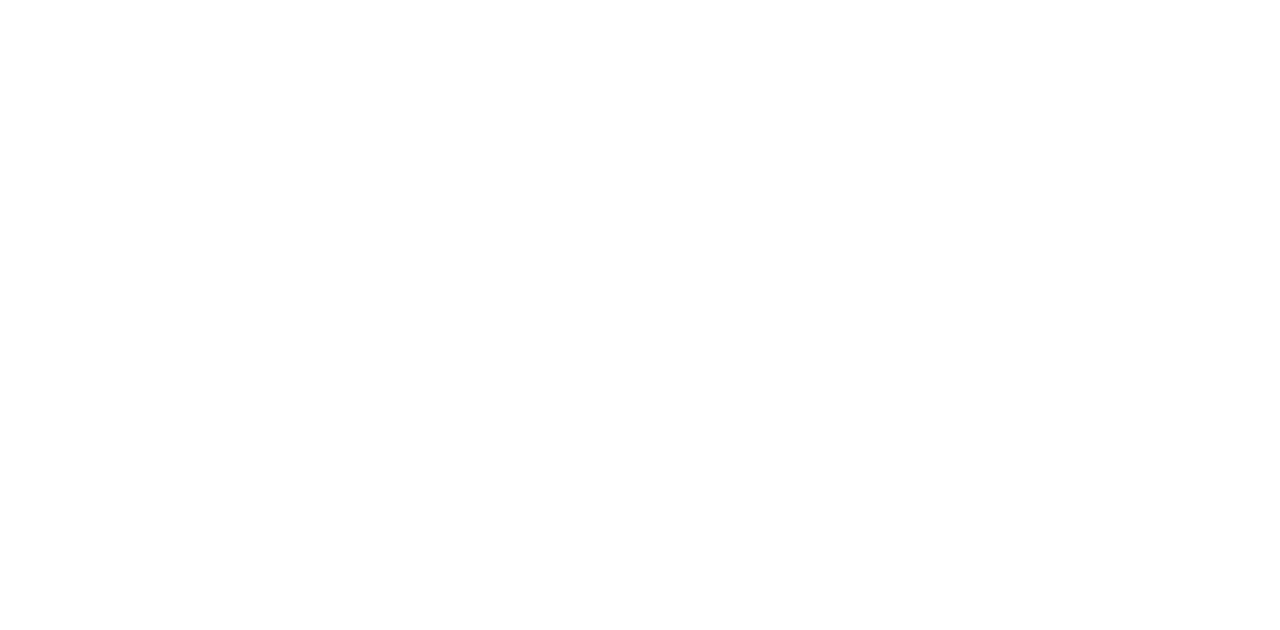
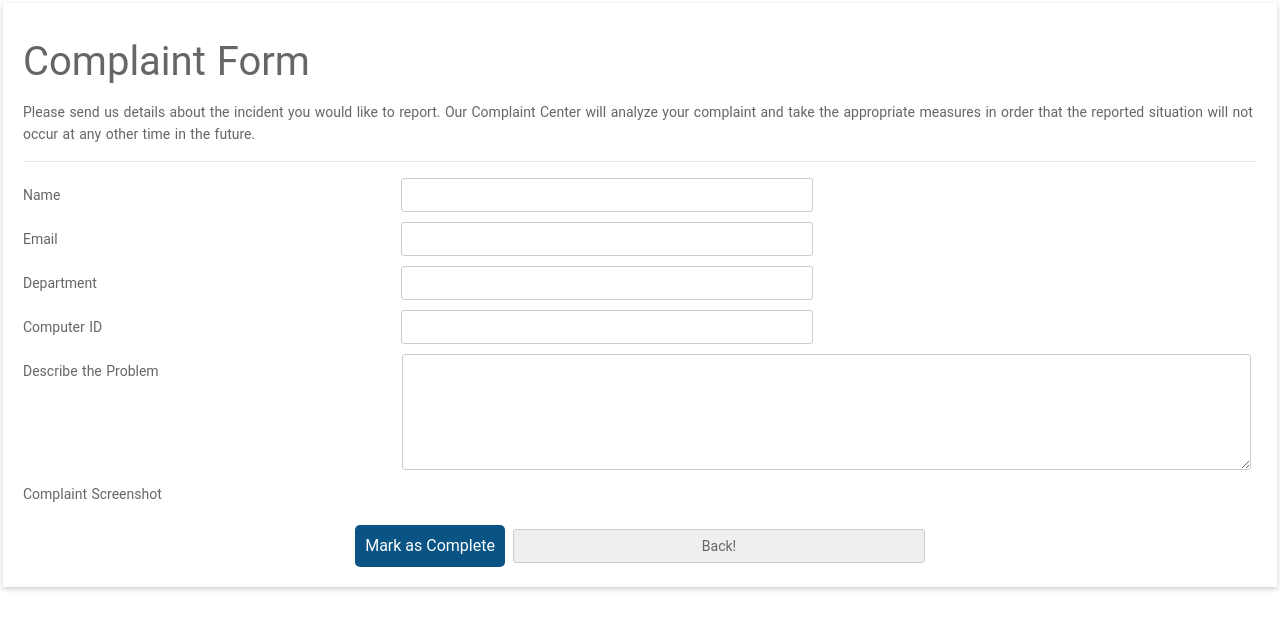
Before and after one commit to Polaf05/e-ticketweb, a Nuxt app: page /viewRequest in a window 1280 px wide. Before the commit this address had no page. Shown: the top 630 px of the page. Built offline with nearby package versions, Linux system fonts and the light colour scheme; no server answers; the database is empty.

Commit message:
admin half done

```diff
--- a/package.json
+++ b/package.json
@@ -13,7 +13,8 @@
     "bootstrap-vue": "^2.21.2",
     "core-js": "^3.9.1",
     "firebase": "^8.3.2",
-    "nuxt": "^2.15.3"
+    "nuxt": "^2.15.3",
+    "vuex": "^3.6.2"
   },
   "devDependencies": {
     "eslint-config-prettier": "^8.1.0",
--- /dev/null
+++ b/pages/admin.vue
@@ -0,0 +1,93 @@
+<template>
+    <div>
+        <div v-if="tab == 0">
+            <h2>Request</h2>
+            <no-ssr>
+            <table id="customers">
+                <tr>
+                    <th>Ticket ID</th>
+                    <th>Name</th>
+                    <th>Email</th>
+                    <th>Department</th>
+                    <th>Computer ID</th>
+                    <th>Others...</th>
+                </tr>
+
+                <tr v-for="(req,index) in request" :key="index">
+                    <td>{{req.ticketId}}</td>
+                    <td>{{req.name}}</td>
+                    <td>{{req.email}}</td>
+                    <td>{{req.department}}</td>
+                    <td>{{req.computerId}}</td>
+                    <td><button @click="details(req.ticketId)">See Full Details...</button></td>
+                </tr>
+
+            </table>
+            </no-ssr>
+        </div>
+        <div>
+            <ViewReq v-bind:ticketId = "ticket" v-if="tab == 1"/>
+        </div>
+    </div>
+</template>
+
+<script>
+import firebase from "firebase/app";
+import "firebase/firestore";
+import ViewReq from "./viewRequest";
+
+export default {
+    components: {
+        ViewReq
+    },
+    methods:{
+        details(id){
+            this.ticket = id;
+            this.tab = 1;
+
+        }
+    },
+    data(){
+        return{
+            request:[],
+            ticket:"",
+            tab:0
+
+        }
+    },
+    mounted(){
+        firebase.firestore().collection("request").get().then((querySnapshot) => {
+            querySnapshot.forEach((docs) => {
+                this.request = [...this.request, docs.data()];
+            });
+        });
+
+    },
+
+}
+</script>
+
+<style scoped>
+#customers {
+  font-family: Arial, Helvetica, sans-serif;
+  border-collapse: collapse;
+  width: 100%;
+}
+
+#customers td, #customers th {
+  border: 1px solid #ddd;
+  padding: 8px;
+}
+
+#customers tr:nth-child(even){background-color: #f2f2f2;}
+
+#customers tr:hover {background-color: #ddd;}
+
+#customers th {
+  padding-top: 12px;
+  padding-bottom: 12px;
+  text-align: left;
+  background-color: #4CAF50;
+  color: white;
+}
+</style>
--- /dev/null
+++ b/pages/viewRequest.vue
@@ -0,0 +1,239 @@
+<template>
+  <div>
+    <div class="testbox">
+      <form @submit.prevent="">
+        <h1>Complaint Form</h1>
+        <p>Please send us details about the incident you would like to report. Our Complaint Center will analyze your complaint and take the appropriate measures in order that the reported situation will not occur at any other time in the future.</p>
+        <hr/>
+
+        <div class="item">
+          <p>Name</p>
+          <input type="text" name="name" :value="name" readonly/>
+        </div>
+        <div class="item">
+          <p>Email</p>
+          <input type="text" name="email" :value="email" readonly/>
+        </div>
+        <div class="item">
+          <p>Department</p>
+          <input type="text" name="department" :value="department" readonly/>
+        </div>
+        <div class="item">
+          <p>Computer ID</p>
+          <input type="text" name="computer_ID" :value="computerID" readonly/>
+        </div>
+
+        <div class="item complaint-details">
+          <p>Describe the Problem</p>
+          <div class="complaint-details-item">
+            <textarea rows="5" :value="description" readonly></textarea>
+          </div>
+        </div>
+
+       <div class="item">
+         <p>Complaint Screenshot</p>
+         <a :href="image" target="_POST">{{image}}</a>
+       </div>
+
+        <div class="btn-block">
+          <button type="submit">Mark as Complete</button>
+          <input type="button" value="Back!" onclick="history.go(-1)">
+        </div>
+      </form>
+      </div>
+    </div>
+</template>
+
+<script>
+import firebase from "firebase/app"
+import "firebase/firestore"
+
+export default {
+
+    props:['ticketId'],
+
+    data(){
+        return{
+            name:"",
+            email:"",
+            department:"",
+            computerID:"",
+            image:"",
+            description:"",
+        }
+    },
+    mounted(){
+        firebase.firestore().collection('request').where("ticketId","==",this.ticketId).get().then(snapshot => {
+            snapshot.docs.forEach(docs => {
+                this.name = docs.data().name;
+                this.email = docs.data().email;
+                this.department = docs.data().department;
+                this.computerID = docs.data().computerId;
+                this.image = docs.data().uploads;
+                this.description = docs.data().name;
+            })
+        }).catch(function(error) {
+        console.log("Error getting documents: ", error);
+        });
+
+
+  }
+
+}
+
+</script>
+
+<style scoped>
+    html, body {
+      min-height: 100%;
+      }
+      body, div, form, input, select, p {
+      padding: 0;
+      margin: 0;
+      outline: none;
+      font-family: Roboto, Arial, sans-serif;
+      font-size: 14px;
+      color: #666;
+      line-height: 22px;
+      }
+      h1 {
+      margin: 15px 0;
+      font-weight: 400;
+      }
+      h4 {
+      margin-bottom: 4px;
+      }
+      .testbox {
+      display: flex;
+      justify-content: center;
+      align-items: center;
+      height: inherit;
+      padding: 3px;
+      }
+      form {
+      width: 100%;
+      padding: 20px;
+      background: #fff;
+      box-shadow: 0 2px 5px #ccc;
+      }
+      input, select, textarea {
+      width: 100%;
+      margin-bottom: 10px;
+      border: 1px solid #ccc;
+      border-radius: 3px;
+      }
+      input {
+      width: calc(100% - 10px);
+      padding: 5px;
+      }
+      input:hover, textarea:hover, select:hover {
+      outline: none;
+      border: 1px solid #095484;
+      }
+      select {
+      padding: 7px 0;
+      background: transparent;
+      }
+      textarea {
+      margin-bottom: 3px;
+      }
+      .item {
+      position: relative;
+      display: flex;
+      flex-direction: column;
+      margin: 10px 0;
+      }
+      input[type="date"]::-webkit-inner-spin-button {
+      display: none;
+      }
+      .item i, input[type="date"]::-webkit-calendar-picker-indicator {
+      position: absolute;
+      font-size: 20px;
+      color: #a9a9a9;
+      }
+      .item i {
+      left: 94%;
+      top: 30px;
+     z-index: 1;
+      }
+      [type="date"]::-webkit-calendar-picker-indicator {
+      left: 93%;
+      z-index: 2;
+      opacity: 0;
+      cursor: pointer;
+      }
+      .street, .desired-outcome-item, .complaint-details-item {
+      display: flex;
+      flex-wrap: wrap;
+      }
+      .street input {
+      margin-bottom: 10px;
+      }
+      small {
+      display: block;
+      line-height: 16px;
+      opacity: 0.7;
+      }
+      .btn-block {
+      margin-top: 20px;
+      text-align: center;
+      }
+      button {
+      width: 150px;
+      padding: 10px;
+      border: none;
+      -webkit-border-radius: 5px;
+      -moz-border-radius: 5px;
+      border-radius: 5px;
+      background-color: #095484;
+      font-size: 16px;
+      color: #fff;
+      cursor: pointer;
+      }
+      button:hover {
+      background-color: #0666a3;
+      }
+      @media (min-width: 568px) {
+      input {
+      width: calc(35% - 20px);
+      margin: 0 0 0 8px;
+      }
+      select {
+      width: calc(50% - 8px);
+      margin: 0 0 10px 8px;
+      }
+      .item {
+      flex-direction: row;
+      align-items: center;
+      }
+      .item p {
+      width: 30%;
+      }
+      .item i {
+      left: 61%;
+      top: 25%;
+      }
+      [type="date"]::-webkit-calendar-picker-indicator {
+      left: 60%;
+      }
+      .street, .desired-outcome-item, .complaint-details-item {
+      width: 70%;
+      }
+      .street input {
+      width: calc(50% - 20px);
+      }
+      .street .street-item {
+      width: 100%;
+      }
+      .address p, .desired-outcome p, .complaint-details p {
+      align-self: flex-start;
+      margin-top: 6px;
+      }
+      .desired-outcome-item, .complaint-details-item {
+      margin-left: 12px;
+      }
+      textarea {
+      width: calc(100% - 6px);
+      }
+      }
+</style>
--- a/plugins/firebase.js
+++ b/plugins/firebase.js
@@ -1,5 +1,6 @@
 import firebase from 'firebase/app';
 import 'firebase/auth'
+import 'firebase/firestore'
 
 var firebaseConfig = {
     apiKey: "AIzaSyDhsZH44hFApkAExIgc_ZjdlEdYagMHqs8",
@@ -12,7 +13,7 @@
 
   let app = null;
 
-  if(!firebase.app.length)
+  if(!firebase.apps.length)
   {
       app = firebase.initializeApp(firebaseConfig);
   }
```
